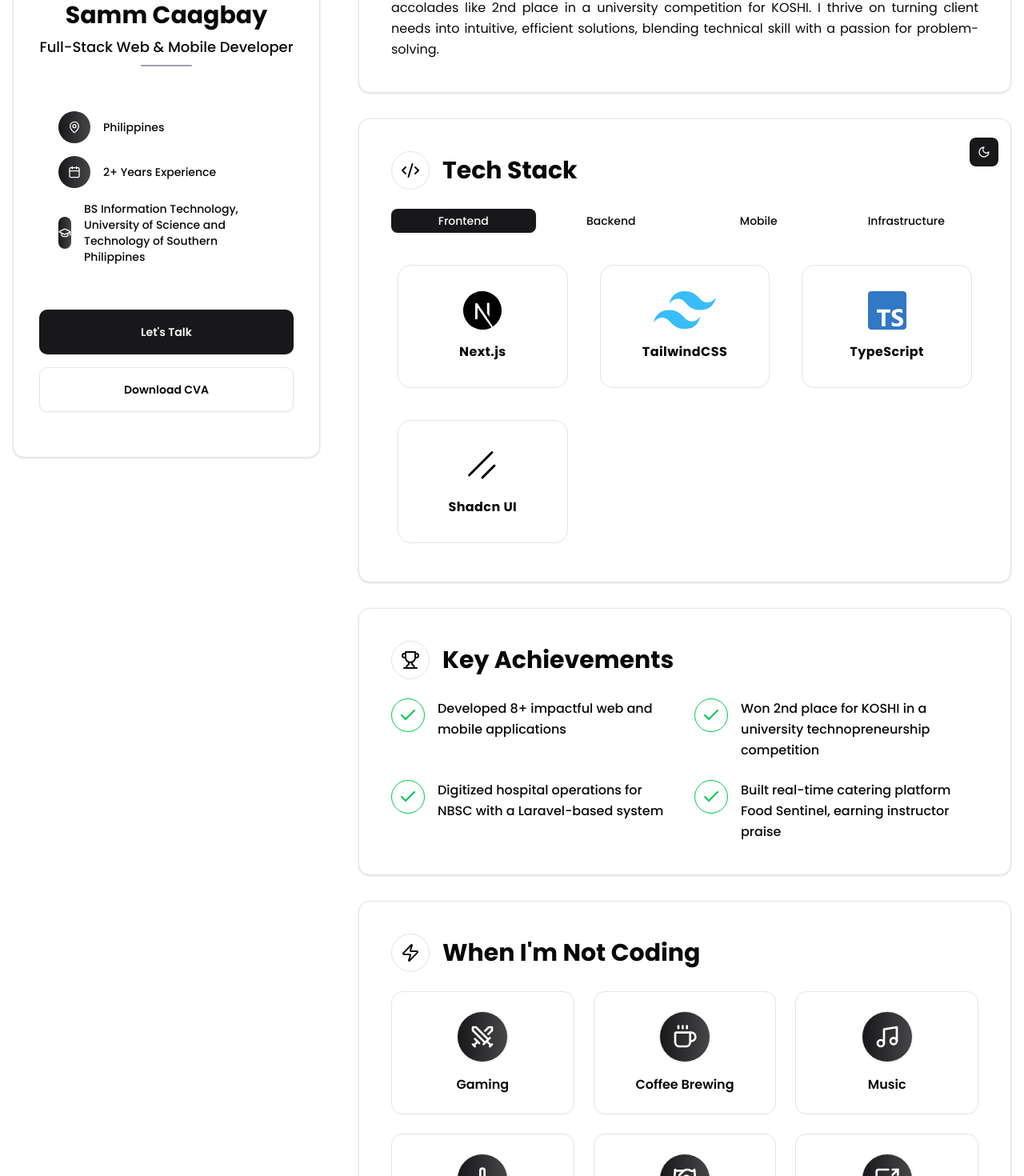
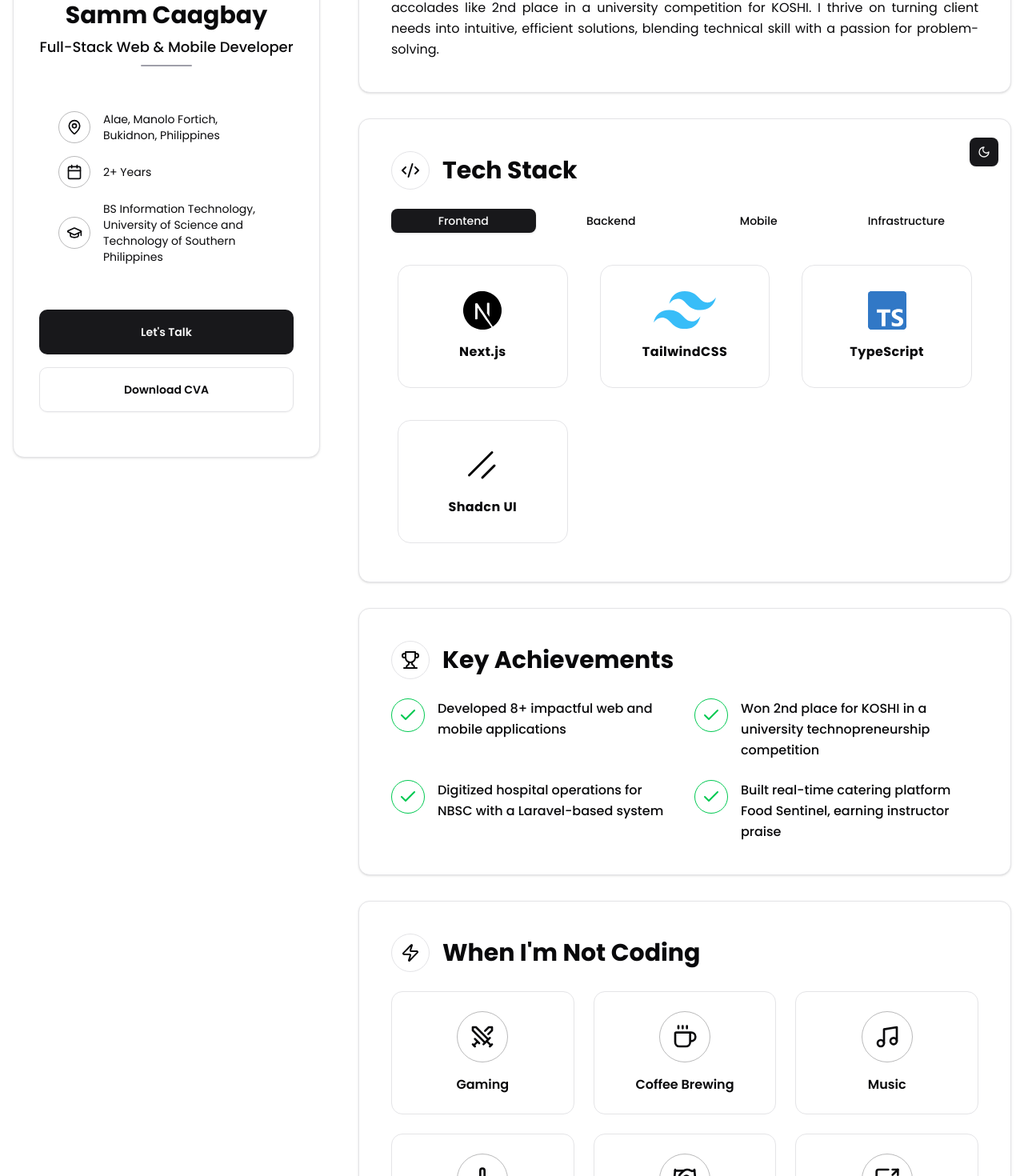
Before and after one commit to SammDumpingStation/personal-portfolio, a Next.js app: page /about-me in a window 1280 px wide. Shown: the part 560-2030 px from the top of the page at 80% size. Built offline with nearby package versions, Linux system fonts and the light colour scheme.

Commit message:
fix: fixing icons to be uniformed in the about me page

```diff
--- a/app/about-me/page.tsx
+++ b/app/about-me/page.tsx
@@ -24,6 +24,8 @@ import CTA from "@/components/CTA";
 import { Tabs, TabsContent, TabsList, TabsTrigger } from "@/components/ui/tabs";
 import { techStack } from "@/features/tech-stack/data/logos-data";
 import { HoverEffect } from "@/components/ui/card-hover-effect";
+import IconEffects from "@/components/IconEffects";
+import Link from "next/link";
 
 export default function AboutMe() {
   const SectionHeader = ({
@@ -43,12 +45,38 @@ export default function AboutMe() {
     );
   };
 
+  const QuickInfo = ({
+    icon: Icon,
+    title,
+    link,
+  }: {
+    icon: LucideIcon;
+    title: string;
+    link: string;
+  }) => {
+    return (
+      <div className="flex items-center gap-4 text-sm group hover:text-zinc-900 dark:hover:text-zinc-100 transition-colors cursor-default">
+        <IconEffects
+          icon={Icon}
+          className="min-h-10 min-w-10"
+          iconSize="sm:size-5"
+        />
+        <Link
+          href={link}
+          className="group-hover:underline group-hover:font-medium"
+        >
+          {title}
+        </Link>
+      </div>
+    );
+  };
+
   const StickyProfileCard = () => {
     return (
       <div className="lg:col-span-1">
         <Card className="sticky top-24 backdrop-blur-sm">
           <CardContent className="p-8">
-            {/* Enhanced Profile Photo */}
+            {/*  Profile Photo */}
             <div className="relative mb-8 group">
               <div className="w-52 h-52 mx-auto rounded-full bg-gradient-to-br from-zinc-400 via-zinc-600 to-zinc-800 p-1">
                 <div className="w-full h-full rounded-full overflow-hidden bg-zinc-50 dark:bg-zinc-900">
@@ -69,7 +97,7 @@ export default function AboutMe() {
               </div>
             </div>
 
-            {/* Enhanced Name and Title */}
+            {/*  Name and Title */}
             <div className=" mb-8 space-y-2">
               <h2 className="text-2xl lg:text-3xl font-bold text-center">
                 {personalInfo.name}
@@ -80,31 +108,26 @@ export default function AboutMe() {
               <div className="w-16 h-0.5 bg-zinc-400 dark:bg-zinc-600 mx-auto rounded-full"></div>
             </div>
 
-            {/* Enhanced Quick Info */}
+            {/*  Quick Info */}
             <div className="space-y-4 mb-8 p-6 ">
-              <div className="flex items-center gap-4 text-sm group hover:text-zinc-900 dark:hover:text-zinc-100 transition-colors cursor-default">
-                <div className="btn-style w-10 h-10 rounded-full flex items-center justify-center group-hover:bg-zinc-200 dark:group-hover:bg-zinc-700 transition-colors">
-                  <MapPin className="w-4 h-4 " />
-                </div>
-                <span className="font-medium">{personalInfo.location}</span>
-              </div>
-              <div className="flex items-center gap-4 text-sm group hover:text-zinc-900 dark:hover:text-zinc-100 transition-colors cursor-default">
-                <div className="btn-style w-10 h-10 rounded-full flex items-center justify-center group-hover:bg-zinc-200 dark:group-hover:bg-zinc-700 transition-colors">
-                  <Calendar className="w-4 h-4 " />
-                </div>
-                <span className="font-medium">
-                  {personalInfo.experience} Experience
-                </span>
-              </div>
-              <div className="flex items-center gap-4 text-sm group hover:text-zinc-900 dark:hover:text-zinc-100 transition-colors cursor-default">
-                <div className="btn-style w-10 h-10 rounded-full flex items-center justify-center group-hover:bg-zinc-200 dark:group-hover:bg-zinc-700 transition-colors">
-                  <GraduationCap className="w-4 h-4 " />
-                </div>
-                <span className="font-medium">{personalInfo.education}</span>
-              </div>
+              <QuickInfo
+                icon={MapPin}
+                title={personalInfo.location}
+                link={personalInfo.links.gmaps}
+              />
+              <QuickInfo
+                icon={Calendar}
+                title={personalInfo.experience}
+                link={personalInfo.links.github}
+              />
+              <QuickInfo
+                icon={GraduationCap}
+                title={personalInfo.education}
+                link={personalInfo.links.school}
+              />
             </div>
 
-            {/* Enhanced Action Buttons */}
+            {/*  Action Buttons */}
             <div className="space-y-4">
               <Button
                 className="w-full h-12  font-semibold hover transition-all duration-200"
@@ -235,9 +258,12 @@ export default function AboutMe() {
                   key={index}
                   className="flex flex-col items-center gap-4 p-6 rounded-xl  border  transition-all duration-300 group cursor-default"
                 >
-                  <div className="btn-style w-16 h-16 rounded-full  flex items-center justify-center btn-tilt-group">
-                    <IconComponent className="w-8 h-8 text-white dark:text-zinc-900" />
-                  </div>
+                  <IconEffects
+                    icon={IconComponent}
+                    iconSize="sm:size-8"
+                    className="min-w-16 min-h-16"
+                  />
+                  {/* <HoverEffect items={personalInfo.interests} /> */}
                   <span className="text-sm lg:text-base font-semibold text-center  group-hover:text-zinc-900 dark:group-hover:text-zinc-100 transition-colors">
                     {interest}
                   </span>
@@ -269,10 +295,10 @@ export default function AboutMe() {
         <SectionHeader icon={Sparkles} title="Fun Facts" />
         <CardContent className="p-0">
           <div className="grid sm:grid-cols-2 lg:grid-cols-4 gap-8">
-            <FunFact number="300+" title="Cups of coffee enjoyed" />
+            <FunFact number="100+" title="Cups of coffee enjoyed" />
             <FunFact number="8+" title="Projects delivered" />
             <FunFact number="10+" title="Technologies mastered" />
-            <FunFact number="2" title="Awards won" />
+            <FunFact number="50+" title="Anime watched" />
           </div>
         </CardContent>
       </Card>
@@ -281,7 +307,7 @@ export default function AboutMe() {
 
   return (
     <main className="container mx-auto px-4">
-      {/* Enhanced Header */}
+      {/*  Header */}
       <div className="text-center mb-16 space-y-4">
         <div className="text-center mb-12">
           <h2 className="heading">About Me</h2>
@@ -303,10 +329,10 @@ export default function AboutMe() {
 
           <Achievements />
 
-          {/* Enhanced Interests */}
+          {/*  Interests */}
           <Interests />
 
-          {/* Enhanced Fun Facts */}
+          {/*  Fun Facts */}
           <FunFacts />
         </div>
       </div>
--- a/components/IconEffects.tsx
+++ b/components/IconEffects.tsx
@@ -1,9 +1,10 @@
 import { LucideIcon } from "lucide-react";
+import { cn } from "@/lib/utils";
 
-export default function IconEffects({ icon: Icon }: { icon: LucideIcon }) {
+export default function IconEffects({ icon: Icon, className, iconSize }: { icon: LucideIcon, className?: string, iconSize?: string }) {
   return (
-    <div className="relative min-w-12 min-h-12 flex items-center justify-center border-primary/30 rounded-full overflow-hidden btn-tilt-group">
-      <Icon className="size-5 sm:size-6 relative z-10" />
+    <div className={cn("relative min-w-12 min-h-12 flex items-center justify-center border-primary/30 rounded-full overflow-hidden btn-tilt-group", className)}>
+      <Icon className={cn("size-5 sm:size-6 relative z-10", iconSize)} />
       <div className="absolute inset-0 bg-gradient-to-r from-primary to-primary/80 transform translate-y-full group-hover:translate-y-0 transition-transform duration-300 ease-in-out"></div>
     </div>
   );
--- a/features/personal-info/data/personal-info-data.ts
+++ b/features/personal-info/data/personal-info-data.ts
@@ -15,7 +15,7 @@ const personalInfo = {
   name: "Samm Caagbay",
   title: "Full-Stack Web & Mobile Developer",
   imageUrl: "/images/profile.webp",
-  location: "Philippines",
+  location: "Alae, Manolo Fortich, Bukidnon, Philippines",
   experience: "2+ Years",
   education:
     "BS Information Technology, University of Science and Technology of Southern Philippines",
@@ -36,6 +36,15 @@ const personalInfo = {
     "Digitized hospital operations for NBSC with a Laravel-based system",
     "Built real-time catering platform Food Sentinel, earning instructor praise",
   ],
+  links: {
+    gmaps:
+      "https://www.google.com/maps/place/Alae,+Manolo+Fortich,+Bukidnon,+Philippines",
+    facebook: "https://www.facebook.com/yourprofile",
+    linkedin: "https://www.linkedin.com/yourprofile",
+    github: "https://www.github.com/yourprofile",
+    messenger: "https://m.me/yourprofile",
+    school: "https://www.ustp.edu.ph/",
+  },
 };
 
 const interestIcons = {
```
Also changed, not shown: features/personal-info/components/Hero.tsx (+1 -8 lines).
